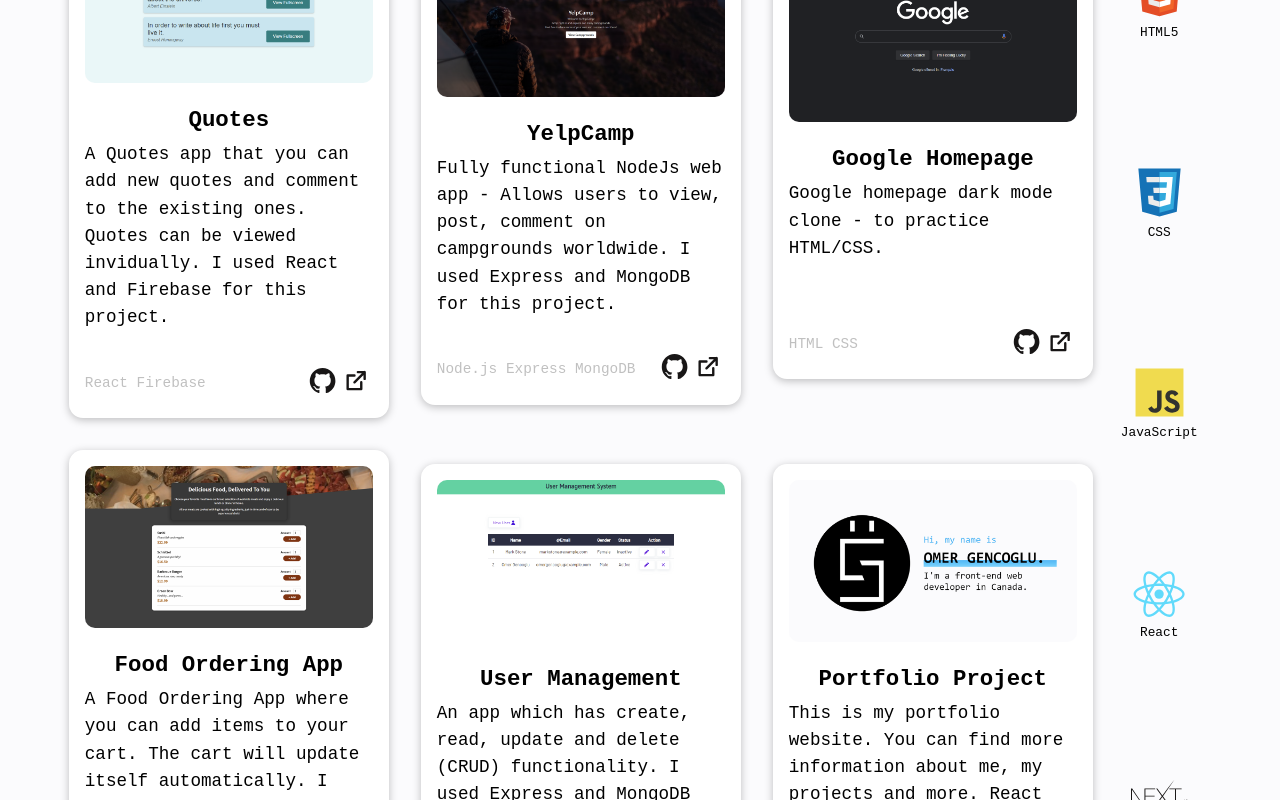
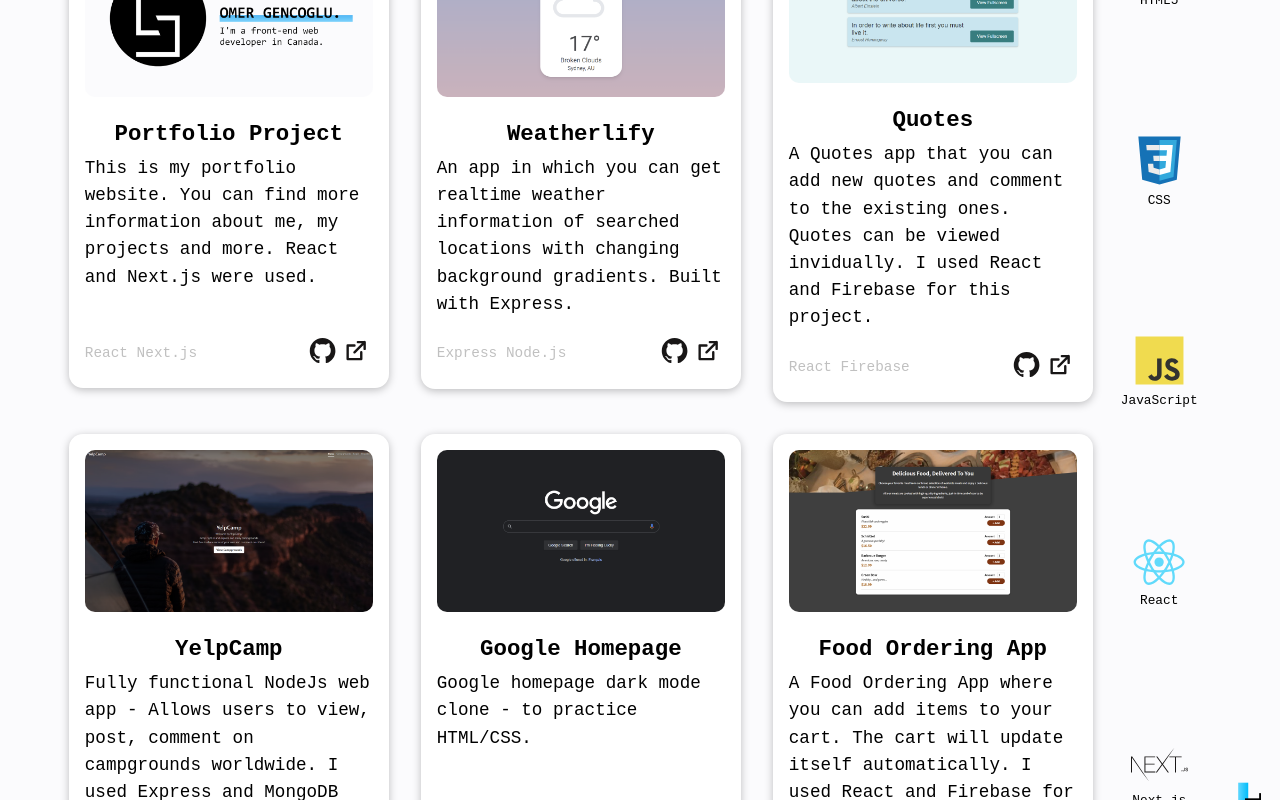
Before and after one commit to omergencoglu/portfolio, a Next.js app: page / in a window 1280 px wide. Shown: the part 1060-1860 px from the top of the page. Built offline with nearby package versions, Linux system fonts and the light colour scheme.

Commit message:
Update projects order

```diff
--- a/components/Content/Projects.js
+++ b/components/Content/Projects.js
@@ -7,6 +7,26 @@
     <section className={styles.projects}>
       <h2 id="projects">PROJECTS</h2>
       <div className={styles.cardsWrapper}>
+        <Card
+          img="/portfolio.png"
+          keywords="React Next.js"
+          title="Portfolio Project"
+          previewLink="https://omergencoglu.dev"
+          githubLink="https://github.com/omergencoglu/portfolio"
+        >
+          This is my portfolio website. You can find more information about me,
+          my projects and more. React and Next.js were used.
+        </Card>
+        <Card
+          img="/weather-app.png"
+          keywords="Express Node.js"
+          title="Weatherlify"
+          previewLink="https://weatherlify.herokuapp.com/"
+          githubLink="https://github.com/omergencoglu/weather-app"
+        >
+          An app in which you can get realtime weather information of searched
+          locations with changing background gradients. Built with Express.
+        </Card>
         <Card
           img="/quotes.png"
           keywords="React Firebase"
@@ -57,26 +77,6 @@
           I used Express and MongoDB for this project.
         </Card>
         <Card
-          img="/portfolio.png"
-          keywords="React Next.js"
-          title="Portfolio Project"
-          previewLink="https://omergencoglu.dev"
-          githubLink="https://github.com/omergencoglu/portfolio"
-        >
-          This is my portfolio website. You can find more information about me,
-          my projects and more. React and Next.js were used.
-        </Card>
-        <Card
-          img="/weather-app.png"
-          keywords="Express Node.js"
-          title="Weatherlify"
-          previewLink="https://weatherlify.herokuapp.com/"
-          githubLink="https://github.com/omergencoglu/weather-app"
-        >
-          An app in which you can get realtime weather information of searched
-          locations with changing background gradients. Built with Express.
-        </Card>
-        <Card
           img="/grocery-list.png"
           keywords="React"
           title="Grocery List App"
--- a/components/Content/Social.module.css
+++ b/components/Content/Social.module.css
@@ -14,7 +14,7 @@
   flex-direction: column;
   align-items: center;
 
-  width: 2em;
+  width: 1.8em;
   margin: 1.5rem;
   transition: all 0.3s;
 }
@@ -33,6 +33,10 @@
     flex-direction: column;
   }
 
+  .iconsWrapper > * {
+    width: 2em;
+  }
+
   .iconsWrapper::after {
     content: "";
     display: block;
--- a/components/ui/Card.module.css
+++ b/components/ui/Card.module.css
@@ -14,7 +14,7 @@
   font-size: 0.9rem;
   line-height: 1.7rem;
   margin-bottom: 2rem;
-  min-height: 5rem;
+  min-height: 5.1rem;
   flex: 1;
 }
 
@@ -69,7 +69,8 @@
     width: 38vw;
   }
   .cardMain {
-    min-height: 7rem;
+    min-height: 10.2rem;
+    margin-bottom: 1rem;
   }
 }
 
@@ -95,3 +96,15 @@
     width: 25vw;
   }
 }
+
+@media (min-width: 1600px) {
+  .cardMain {
+    min-height: 9rem;
+  }
+}
+
+@media (min-width: 1900px) {
+  .cardMain {
+    min-height: 7rem;
+  }
+}
--- a/styles/globals.css
+++ b/styles/globals.css
@@ -22,7 +22,7 @@
   --color-invalid-border: #e22121;
   --color-invalid-focus: #fbe8d2;
   --color-invalid-focus-border: #ff8800;
-  --contact-background: url(/contact-light2.webp);
+  --contact-background: url(/contact-light.png);
 
   --color-submit-success: #41d673;
   --color-submit-error: #ff543d;
```
Also changed, not shown: public/contact-light2.webp (deleted).
